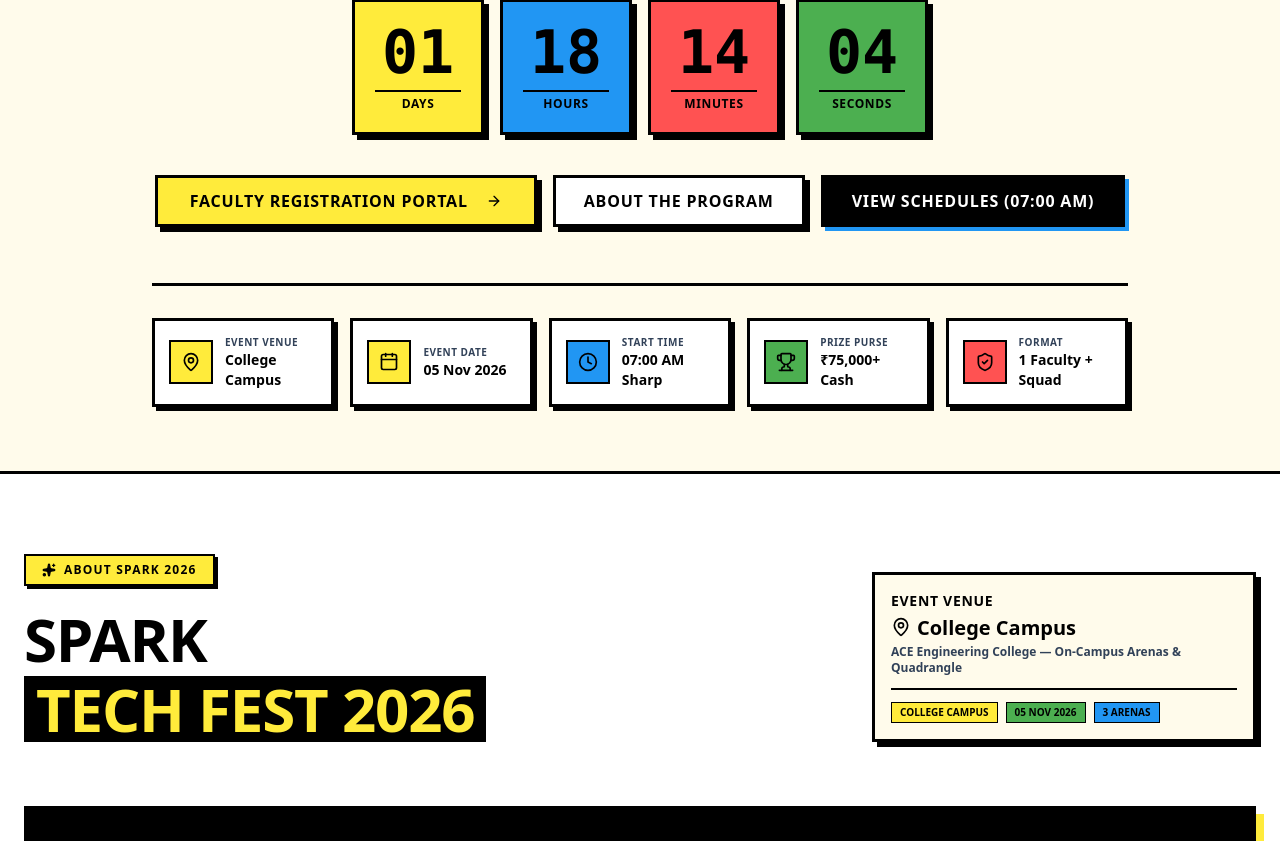
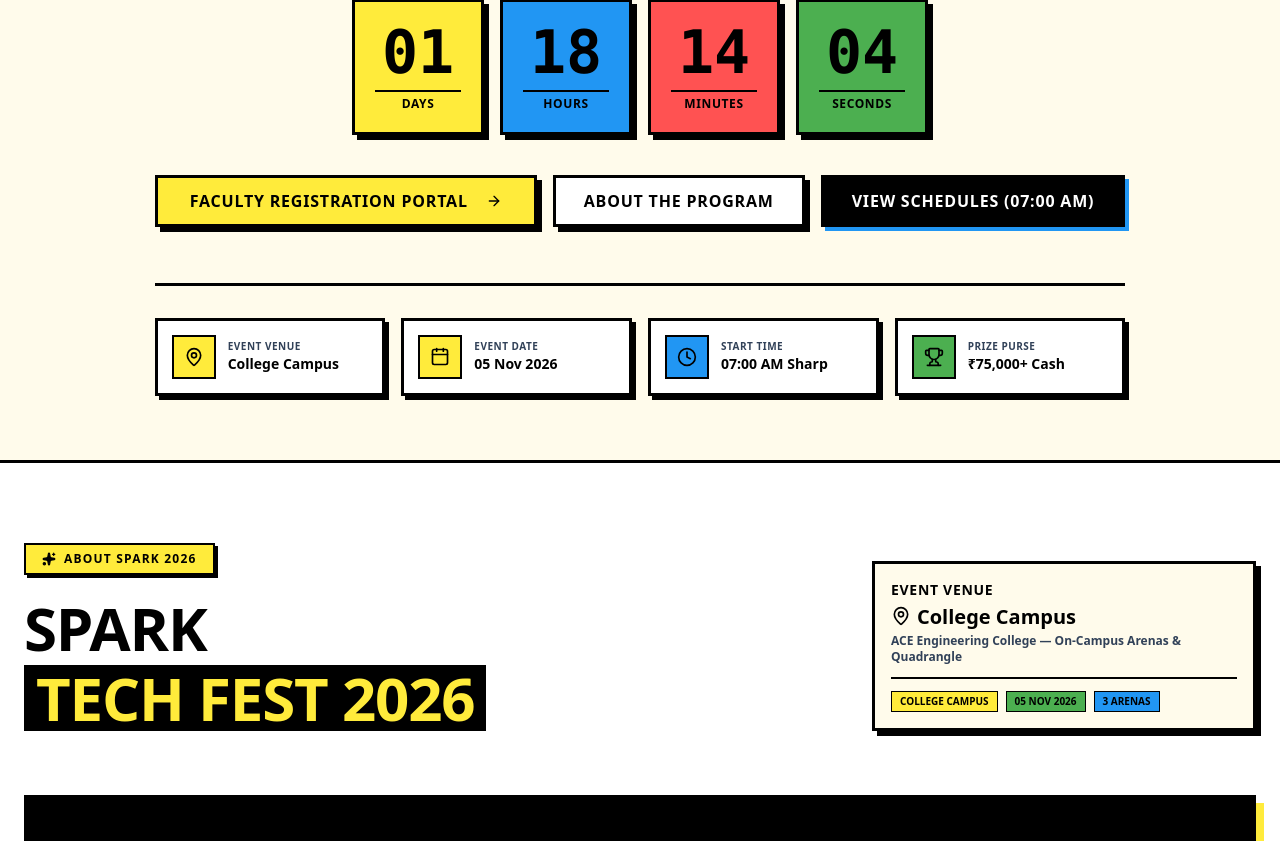
Before and after one commit to jabirjalal12/SPARK-26, a Next.js app: page / in a window 1280 px wide. Shown: the part 866-1707 px from the top of the page. Built offline with nearby package versions, Linux system fonts and the light colour scheme; no server answers; the database is empty.

Commit message:
refactor: remove Format 1 Faculty + Squad card from landing page highlights

```diff
--- a/src/app/page.tsx
+++ b/src/app/page.tsx
@@ -210,7 +210,7 @@ export default function LandingPage() {
         </div>
 
         {/* Highlights banner */}
-        <div className="mt-14 pt-8 border-t-[3px] border-black grid grid-cols-2 sm:grid-cols-5 gap-3 sm:gap-4 text-left">
+        <div className="mt-14 pt-8 border-t-[3px] border-black grid grid-cols-2 sm:grid-cols-4 gap-3 sm:gap-4 text-left">
           <div className="p-3.5 bg-white border-[3px] border-black shadow-[4px_4px_0px_#000000] flex items-center gap-3">
             <div className="p-2.5 bg-[#FFEB3B] border-2 border-black text-black">
               <MapPin className="h-5 w-5" />
@@ -251,15 +251,7 @@ export default function LandingPage() {
             </div>
           </div>
 
-          <div className="p-3.5 bg-white border-[3px] border-black shadow-[4px_4px_0px_#000000] flex items-center gap-3">
-            <div className="p-2.5 bg-[#FF5252] border-2 border-black text-black">
-              <ShieldCheck className="h-5 w-5" />
-            </div>
-            <div>
-              <p className="text-[10px] text-slate-700 font-black uppercase tracking-wider">Format</p>
-              <p className="text-sm font-black text-black">1 Faculty + Squad</p>
-            </div>
-          </div>
+
         </div>
       </section>
 
```
